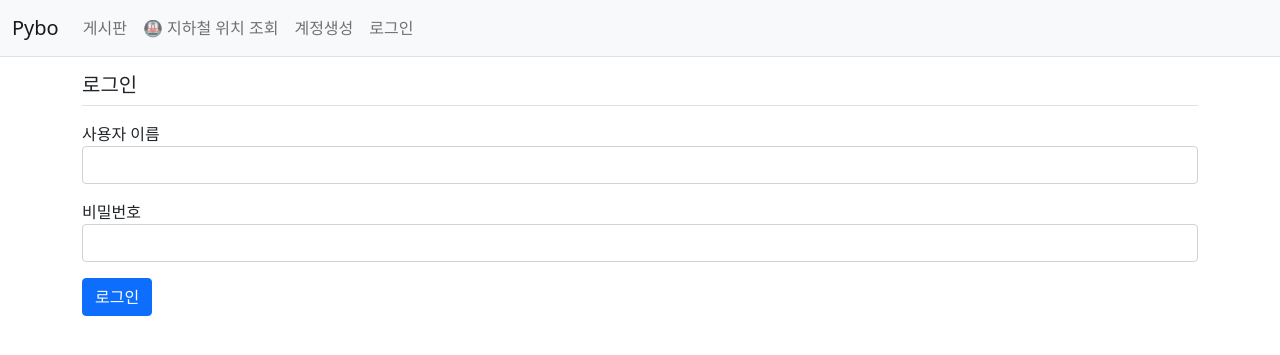
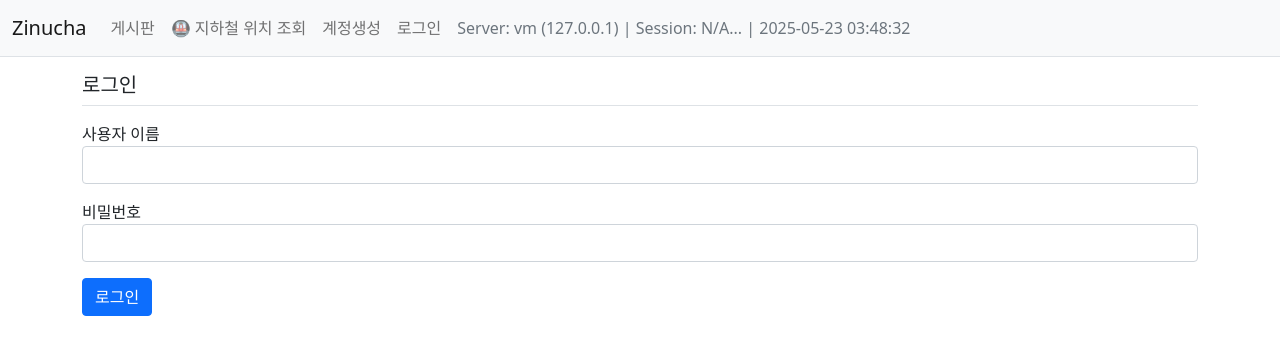
Before and after one commit to rttitity/zinucha-pybo, a Flask app: page /auth/login/ in a window 1280 px wide. Shown: the top 355 px of the page. Run offline with Flask 3, Linux system fonts and the light colour scheme; some libraries are stand-ins or nearby versions.

Commit message:
세션 ID 가져오기

```diff
--- a/app.py
+++ b/app.py
@@ -1,7 +1,10 @@
 from flask import Flask
 from flaskext.markdown import Markdown
 from pybo import db, migrate, scheduler  # ✅ 확장 객체 import
-from pybo.scheduler import fetch_and_store_positions
+from pybo.scheduler import fetch_and_store_positions    # 스케줄 라이브러리
+
+from datetime import datetime
+import socket
 import config
 
 
@@ -41,4 +44,21 @@ def create_app():
     #     seconds=30
     # )
 
+    @app.before_request
+    def set_session_id():
+        from flask import request, session
+        session['_id'] = request.cookies.get('session', 'N/A')
+
+
+    @app.context_processor
+    def inject_server_info():
+        from flask import session
+        return {
+            'hostname': socket.gethostname(),
+            'server_ip': socket.gethostbyname(socket.gethostname()),
+            'session_id': session.get('_id', 'N/A'),
+            'current_time': datetime.now().strftime('%Y-%m-%d %H:%M:%S'),
+        }
+
+
     return app
--- a/templates/navbar.html
+++ b/templates/navbar.html
@@ -1,6 +1,6 @@
 <nav class="navbar navbar-expand-lg navbar-light bg-light border-bottom">
     <div class="container-fluid">
-        <a class="navbar-brand" href="{{ url_for('main.index') }}">Pybo</a>
+        <a class="navbar-brand" href="{{ url_for('main.index') }}">Zinucha</a>
         <button class="navbar-toggler" type="button"
                 data-bs-toggle="collapse"
                 data-bs-target="#navbarSupportedContent"
@@ -21,6 +21,13 @@
                 <li class="nav-item">
                     <a class="nav-link" href="{{ url_for('auth.logout') }}">{{ g.user.username }} (로그아웃)</a>
                 </li>
+                <li class="nav-item">
+                    <span class="nav-link disabled text-muted">
+                        Server: {{ hostname }} ({{ server_ip }}) |
+                        Session: {{ session_id[:8] }}... |
+                        {{ current_time }}
+                    </span>
+                </li>
             </ul>
             {% else %}
             <ul class="navbar-nav me-auto mb-2 mb-lg-0">
@@ -36,6 +43,13 @@
                 <li class="nav-item">
                     <a class="nav-link" href="{{ url_for('auth.login') }}">로그인</a>
                 </li>
+                <li class="nav-item">
+                    <span class="nav-link disabled text-muted">
+                        Server: {{ hostname }} ({{ server_ip }}) |
+                        Session: {{ session_id[:8] }}... |
+                        {{ current_time }}
+                    </span>
+                </li>
             </ul>
             {% endif %}
         </div>
```
